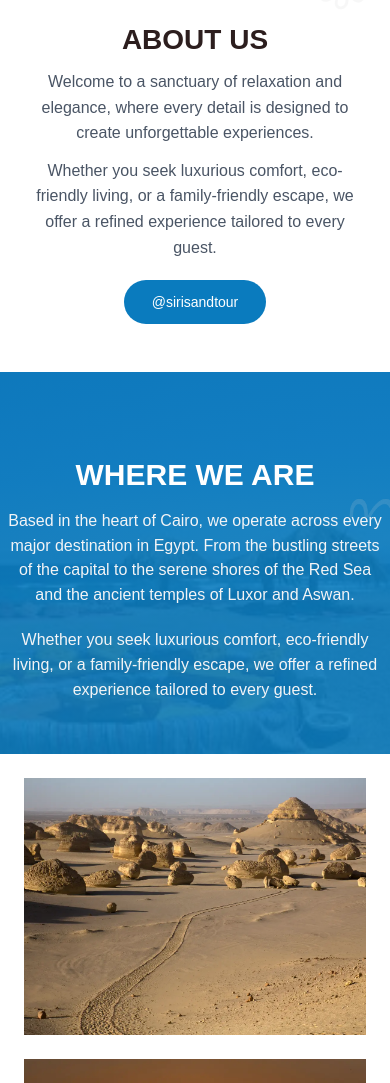
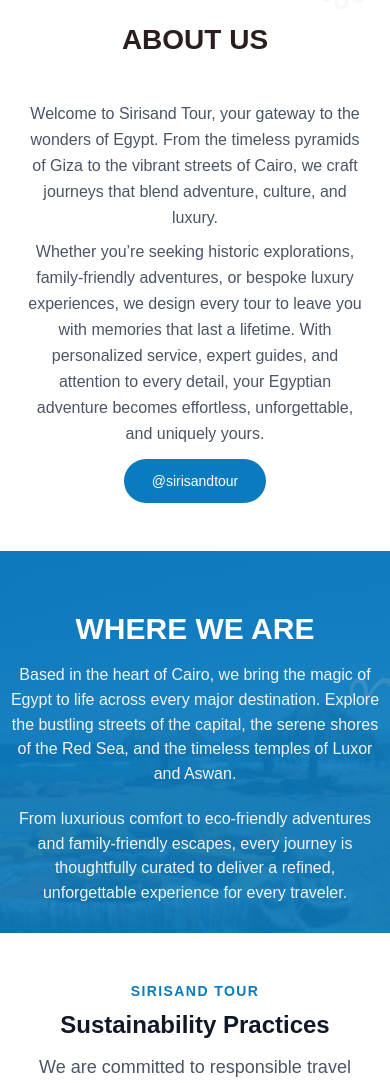
Before and after one commit to OJaybit/sirisandtour, a Next.js app: page / in a window 390 px wide. Shown: the part 907-1990 px from the top of the page. Built offline with nearby package versions, Linux system fonts and the light colour scheme.

Commit message:
adjusted responsiveness

```diff
--- a/app/components/AboutUs.jsx
+++ b/app/components/AboutUs.jsx
@@ -96,31 +96,31 @@
 
             <motion.h2
               variants={textItem}
-              className="text-[28px] sm:text-[38px] lg:text-[56px] font-bold text-[#2C1E1E] mb-2 sm:mb-4 lg:mb-6 sm:mb-10"
+              className="text-[28px] sm:text-[38px] lg:text-[56px] font-bold text-[#2C1E1E] mb-10 sm:mb-4 lg:mb-6 sm:mb-10"
             >
               ABOUT US
             </motion.h2>
 
+           <motion.div variants={textItem} className="flex flex-col gap-4">
   <motion.p
     variants={textItem}
-              className="text-gray-600 leading-[1.6] sm:leading-[1.7] mb-3 sm:mb-4 lg:mb-6 sm:mb-10"
+    className="text-gray-600 leading-relaxed sm:leading-[1.7] text-base sm:text-lg max-w-prose mx-auto text-center lg:text-left"
   >
-              Welcome to a sanctuary of relaxation and elegance, where every
-              detail is designed to create unforgettable experiences.
+    Welcome to Sirisand Tour, your gateway to the wonders of Egypt. From the timeless pyramids of Giza to the vibrant streets of Cairo, we craft journeys that blend adventure, culture, and luxury.
   </motion.p>
 
   <motion.p
     variants={textItem}
-              className="text-gray-600 leading-[1.6] sm:leading-[1.7] mb-5 sm:mb-6 lg:mb-10 sm:mb-6"
+    className="text-gray-600 leading-relaxed sm:leading-[1.7] text-base sm:text-lg max-w-prose mx-auto text-center -mt-2 lg:text-left"
   >
-              Whether you seek luxurious comfort, eco-friendly living, or a
-              family-friendly escape, we offer a refined experience tailored
-              to every guest.
+    Whether you’re seeking historic explorations, family-friendly adventures, or bespoke luxury experiences, we design every tour to leave you with memories that last a lifetime. With personalized service, expert guides, and attention to every detail, your Egyptian adventure becomes effortless, unforgettable, and uniquely yours.
   </motion.p>
+</motion.div>
+
 
             <motion.button
               variants={textItem}
-              className="px-7 py-3 rounded-full bg-[#0A7BBE] text-white text-sm hover:opacity-90 transition"
+              className="px-7 py-3 rounded-full bg-[#0A7BBE] text-white text-sm hover:opacity-90 mt-3 transition"
             >
               @sirisandtour
             </motion.button>
--- a/app/components/Hero.tsx
+++ b/app/components/Hero.tsx
@@ -4,40 +4,33 @@
 export default function Hero() {
 
   // ===== VARIANTS =====
-
-  // Parent stagger (ladder, faster)
   const leftStagger: Variants = {
     hidden: {},
     visible: {
       transition: {
-        staggerChildren: 0.12,  // tight ladder
+        staggerChildren: 0.12,
         delayChildren: 0.05,
       },
     },
   };
 
-  // Step-up motion
   const stepUp: Variants = {
     hidden: { opacity: 0, y: 16 },
     visible: {
       opacity: 1,
       y: 0,
       transition: {
-        duration: 0.35,          // fast
-        ease: [0.16, 1, 0.3, 1], // sharp ease
+        duration: 0.35,
+        ease: [0.16, 1, 0.3, 1],
       },
     },
   };
 
-  // Background fade
   const bgFade: Variants = {
     hidden: { opacity: 0 },
     visible: {
       opacity: 1,
-      transition: {
-        duration: 0.25,
-        ease: [0.16, 1, 0.3, 1],
-      },
+      transition: { duration: 0.25, ease: [0.16, 1, 0.3, 1] },
     },
   };
 
@@ -52,35 +45,17 @@
           animate="visible"
           className="relative z-30 flex flex-col px-6 sm:px-12 pt-20 sm:pt-40 bg-white hidden sm:flex"
         >
-          {/* Background reveal */}
-          <motion.div
-            variants={bgFade}
-            className="absolute inset-0 bg-white z-[-1]"
-          />
+          <motion.div variants={bgFade} className="absolute inset-0 bg-white z-[-1]" />
 
-          {/* STEP 1 */}
-          <motion.p
-            variants={stepUp}
-            className="text-[14px] sm:text-[16px] tracking-[0.55em] text-[#0A7BBE] mb-4 sm:mb-6"
-          >
+          <motion.p variants={stepUp} className="text-[14px] sm:text-[16px] tracking-[0.55em] text-[#0A7BBE] mb-4 sm:mb-6">
             WELCOME TO
           </motion.p>
 
-          {/* STEP 2 */}
-          <motion.h1
-            variants={stepUp}
-            className="text-[48px] sm:text-[72px] leading-[1.05] font-bold tracking-[-0.02em] text-[#1F4E79]"
-          >
+          <motion.h1 variants={stepUp} className="text-[48px] sm:text-[72px] leading-[1.05] font-bold tracking-[-0.02em] text-[#1F4E79]">
             SIRISAND <br /> TOUR
           </motion.h1>
 
-          {/* STEP 3 */}
-          <motion.p
-            variants={stepUp}
-            className="mt-6 lg:mt-5 sm:mt-14 text-[#0A7BBE] leading-snug break-normal
-              text-base sm:text-lg md:text-xl lg:text-2xl
-              max-w-full sm:max-w-[500px] md:max-w-[650px] lg:max-w-[700px]"
-          >
+          <motion.p variants={stepUp} className="mt-6 lg:mt-5 sm:mt-14 text-[#0A7BBE] leading-snug break-normal text-base sm:text-lg md:text-xl lg:text-2xl max-w-full sm:max-w-[500px] md:max-w-[650px] lg:max-w-[700px]">
             Where Luxury Meets Tranquility and Every Moment Becomes a Cherished Memory
           </motion.p>
         </motion.div>
@@ -99,24 +74,29 @@
             <source src="/hero-video.mp4" type="video/mp4" />
           </video>
 
-          {/* Desktop gradient */}
-          <div className="absolute inset-y-0 left-0 w-[35%] bg-gradient-to-r from-white/95 to-transparent  z-20 hidden sm:block" />
+          <div className="absolute inset-y-0 left-0 w-[35%] bg-gradient-to-r from-white/95 to-transparent z-20 hidden sm:block" />
 
-          {/* MOBILE TEXT (UNCHANGED) */}
-          <div className="absolute mt-10 inset-0 flex flex-col justify-center items-center px-6 z-20 text-center sm:hidden">
-            <p className="text-[14px] tracking-[0.55em] text-[#0A7BBE] mb-2">
+          {/* ================= MOBILE TEXT WITH SCROLL REVEAL ================= */}
+          <motion.div
+            variants={leftStagger}        // parent stagger
+            initial="hidden"
+            whileInView="visible"
+            viewport={{ once: true, amount: 0.25 }}
+            className="absolute mt-10 inset-0 flex flex-col justify-center items-center px-6 z-20 text-center sm:hidden"
+          >
+            <motion.p variants={stepUp} className="text-[14px] tracking-[0.55em] text-[#0A7BBE] mb-2">
               WELCOME TO
-            </p>
+            </motion.p>
 
-            <h1 className="text-[32px] sm:text-[40px] font-bold leading-snug text-[#1F4E79]">
+            <motion.h1 variants={stepUp} className="text-[32px] sm:text-[40px] font-bold leading-snug text-[#1F4E79]">
               SIRISAND <br /> TOUR
-            </h1>
+            </motion.h1>
 
-            <p className="mt-4 text-[#0A7BBE] text-sm sm:text-base md:text-lg leading-snug break-normal max-w-full md:max-w-[300px] text-center">
-  Where Luxury Meets Tranquility and Every Moment Becomes a Cherished Memory
-</p>
+            <motion.p variants={stepUp} className="mt-4 text-[#0A7BBE] text-sm sm:text-base md:text-lg leading-snug break-normal max-w-full md:max-w-[300px] text-center">
+              Where Luxury Meets Tranquility and Every Moment Becomes a Cherished Memory
+            </motion.p>
+          </motion.div>
 
-          </div>
         </div>
       </div>
     </section>
--- a/app/components/Location.jsx
+++ b/app/components/Location.jsx
@@ -38,18 +38,14 @@
 ">
           WHERE WE ARE
         </h2>
+<p className="text-gray-100 leading-[1.55] sm:leading-[1.65] lg:leading-[1.7] mb-4 sm:mb-6 mb-5 sm:mb-10 lg:mb-3">
+  Based in the heart of Cairo, we bring the magic of Egypt to life across every major destination. Explore the bustling streets of the capital, the serene shores of the Red Sea, and the timeless temples of Luxor and Aswan.
+</p>
 
-        <p className="text-gray-100 leading-[1.55] sm:leading-[1.65] lg:leading-[1.7]
- mb-4 sm:mb-6 mb-5 sm:mb-10 lg:mb-3">
-          Based in the heart of Cairo, we operate across every major destination in Egypt. From the bustling streets of the capital to the serene shores of the Red Sea and the ancient temples of Luxor and Aswan.
-        </p>
+<p className="text-gray-100 leading-[1.55] sm:leading-[1.65] lg:leading-[1.7] mb-4 sm:mb-6 mb-6 sm:mb-10">
+  From luxurious comfort to eco-friendly adventures and family-friendly escapes, every journey is thoughtfully curated to deliver a refined, unforgettable experience for every traveler.
+</p>
 
-        <p className="text-gray-100 leading-[1.55] sm:leading-[1.65] lg:leading-[1.7]
-mb-4 sm:mb-6 mb-6 sm:mb-10">
-          Whether you seek luxurious comfort, eco-friendly living, or a
-          family-friendly escape, we offer a refined experience tailored
-          to every guest.
-        </p>
 
         <div className="absolute bg-transparent -bottom-20 -right-9 w-20 h-182 lg:w-60 lg:h-50 pointer-events-none opacity-15">
           <img
--- a/app/components/Sustainability.tsx
+++ b/app/components/Sustainability.tsx
@@ -4,7 +4,6 @@
 import { motion, Variants } from 'framer-motion'
 
 /* ---------------- ANIMATION ---------------- */
-
 const containerVariants: Variants = {
   hidden: {},
   show: {
@@ -21,13 +20,12 @@
     y: 0,
     transition: {
       duration: 0.45,
-      ease: [0.16, 1, 0.3, 1], // same feel as Thank You
+      ease: [0.16, 1, 0.3, 1],
     },
   },
 }
 
 /* ---------------- COMPONENT ---------------- */
-
 export default function SustainabilityPage() {
   return (
     <motion.section
@@ -46,7 +44,7 @@
             {/* LEFT IMAGE 1 */}
             <motion.div
               variants={itemVariants}
-              className="relative lg:col-span-4 aspect-[4/3] overflow-hidden"
+              className="relative lg:col-span-4 aspect-[4/3] overflow-hidden order-2 lg:order-1"
             >
               <Image
                 src="/images/trending/whale-valley.webp"
@@ -60,7 +58,7 @@
             {/* RIGHT IMAGE */}
             <motion.div
               variants={itemVariants}
-              className="relative lg:col-span-8 lg:aspect-[24.5/9] overflow-hidden"
+              className="relative lg:col-span-8 lg:aspect-[24.5/9] overflow-hidden order-3 lg:order-2"
             >
               <Image
                 src="/images/trending/marsa-alam.webp"
@@ -73,7 +71,7 @@
             {/* LEFT IMAGE 2 */}
             <motion.div
               variants={itemVariants}
-              className="relative lg:col-span-4 aspect-[4/3] overflow-hidden"
+              className="relative lg:col-span-4 aspect-[4/3] overflow-hidden order-4 lg:order-3"
             >
               <Image
                 src="/images/trending/philae.webp"
@@ -94,18 +92,19 @@
                 lg:items-start
                 justify-start
                 pt-2
+                order-1 lg:order-4
               "
             >
              <motion.p
   variants={itemVariants}
-                className="text-sm tracking-widest text-[#0A7BBE] font-semibold uppercase lg:mt-15 mt-4"
+  className="text-sm tracking-widest text-[#0A7BBE] font-semibold uppercase lg:mt-15 mt-4 mb-2"
 >
-                Salford Resort
+  Sirisand Tour
 </motion.p>
 
 <motion.h2
   variants={itemVariants}
-                className="text-2xl lg:text-4xl font-bold text-gray-900 mb-2"
+  className="text-2xl lg:text-4xl font-bold text-gray-900 mb-3"
 >
   Sustainability Practices
 </motion.h2>
@@ -114,11 +113,10 @@
   variants={itemVariants}
   className="text-gray-600 text-lg leading-relaxed max-w-prose text-center lg:text-left"
 >
-                At Paradise Resort, we are committed to creating a sustainable
-                future while providing an exceptional guest experience. Our
-                sustainability practices focus on minimizing environmental
-                impact and supporting local communities.
+  We are committed to responsible travel supporting local communities and minimizing environmental impact while ensuring every experience is memorable.
 </motion.p>
+
+
             </motion.div>
 
           </div>
```
Also changed, not shown: app/components/Accommodation.jsx (+6 -8 lines), app/components/Navbar.tsx (+20 -3 lines). Lines whose indentation alone changed are shown as unchanged.
